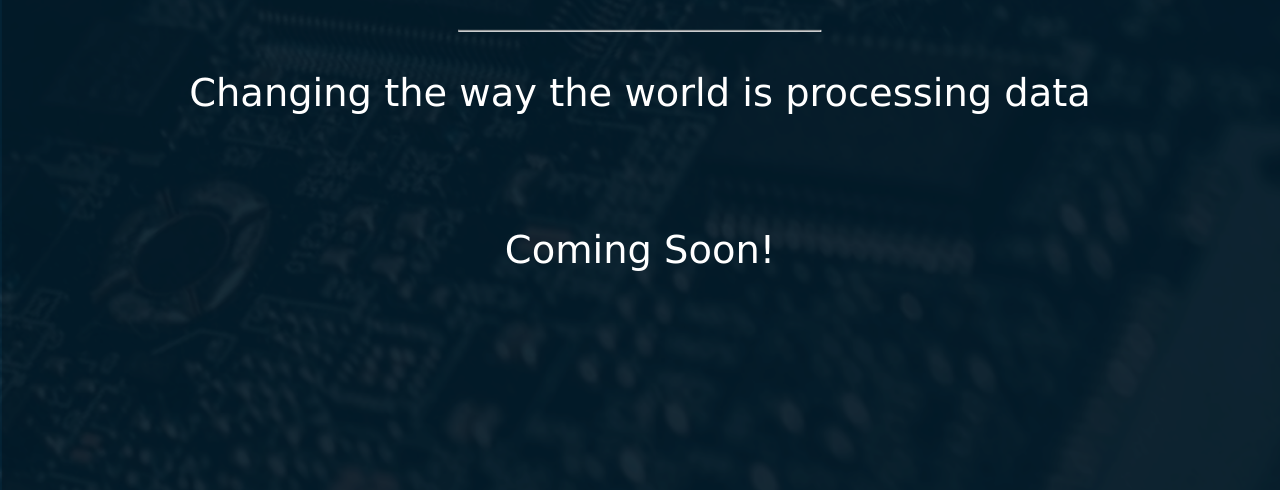
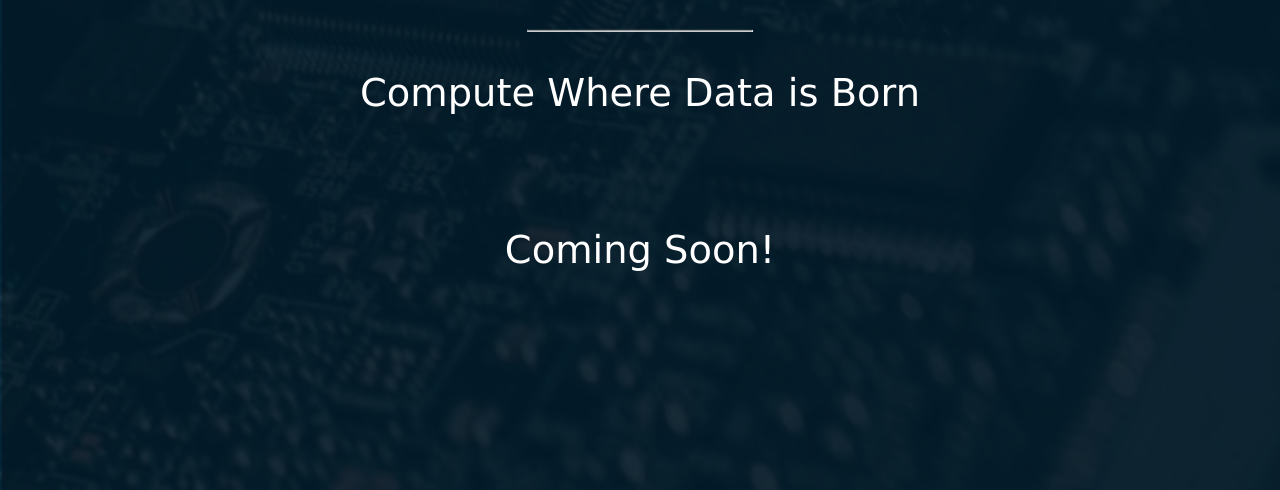
Before and after one commit to pimento-github/cs-website, a plain HTML site: page index.html in a window 1280 px wide. Shown: the part 310-800 px from the top of the page. Drawn offline with Linux system fonts and the light colour scheme.

Commit message:
Update index.html
Change slogan

```diff
--- a/index.html
+++ b/index.html
@@ -59,7 +59,7 @@ hr {
   <div class="middle">
     <h1 style="font-size:5vw;">PIMENTO</h1>
     <hr>
-    <p style="font-size:3vw;"><nobr>Changing the way the world is processing data</p><p><br></p><p style="font-size:3vw;">Coming Soon!</p>
+    <p style="font-size:3vw;"><nobr>Compute Where Data is Born</p><p><br></p><p style="font-size:3vw;">Coming Soon!</p>
   </div>
   <div class="bottomleft">
     <p></p>
```
